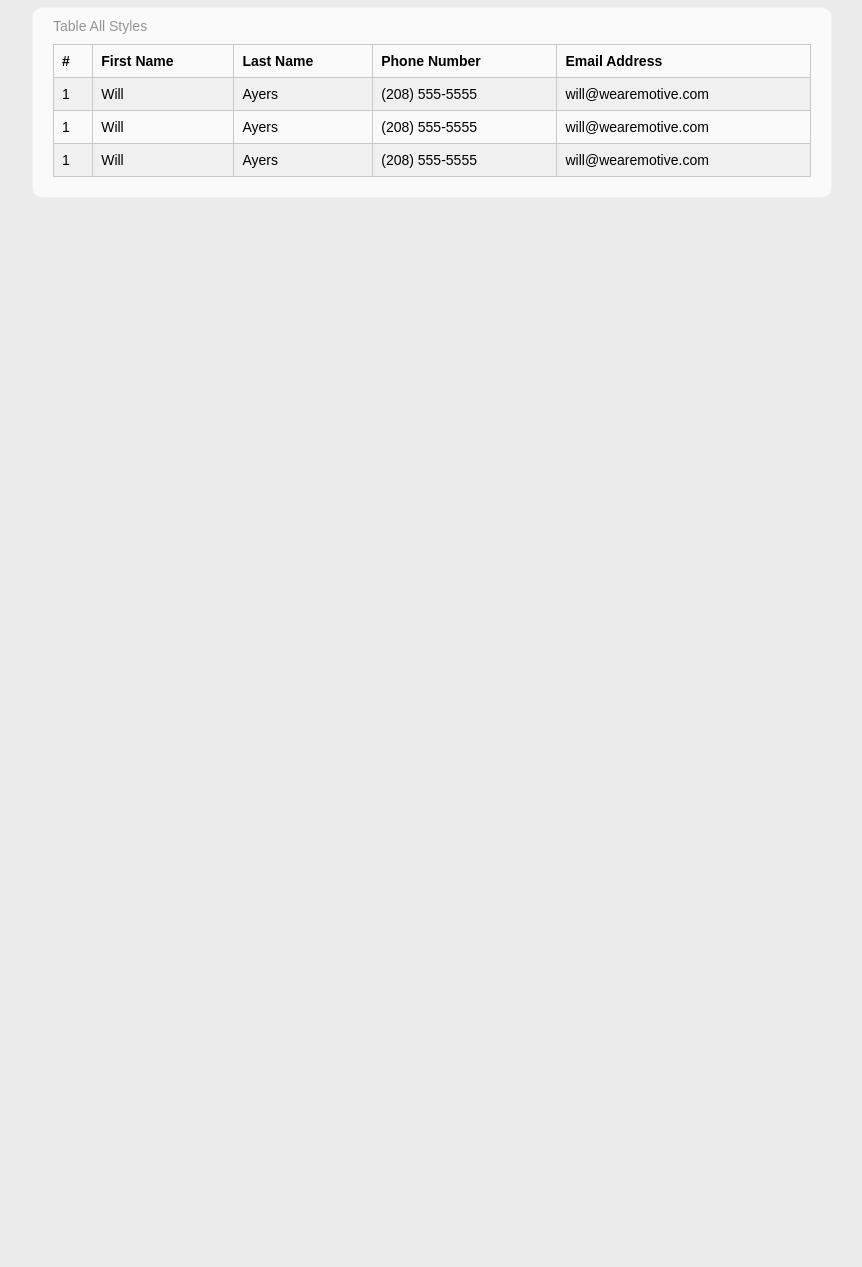
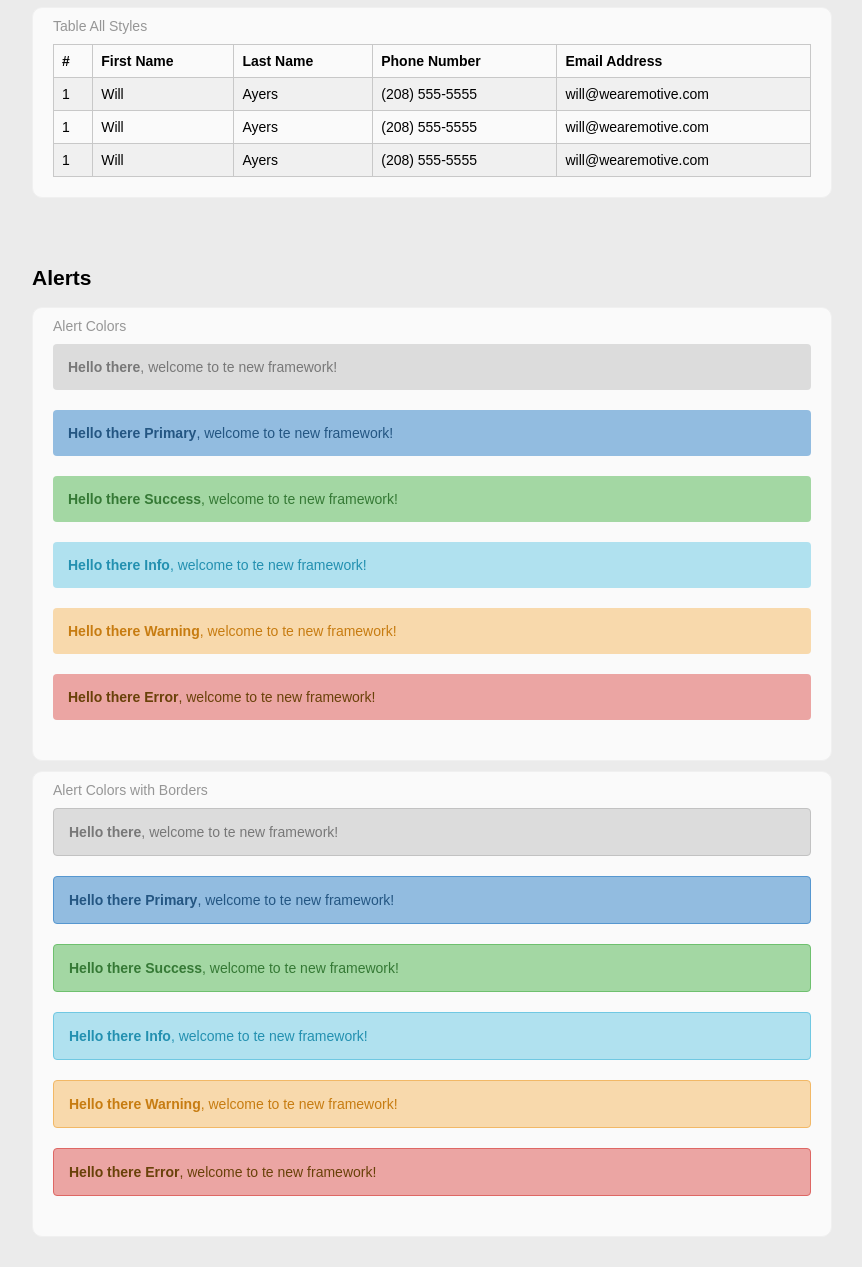
Before and after one commit to motive-media/cobalt-css, a website: page demos/index.html in a window 1280 px wide. Shown: the part 2272-3539 px from the top of the page, without its empty margins (208-1070 px from the left). Before the commit the page ends 2500 px from the top, so only its background shows below. Drawn offline with Linux system fonts and the light colour scheme.

Commit message:
Added alerts.

```diff
--- a/Gruntfile.js
+++ b/Gruntfile.js
@@ -23,7 +23,7 @@ module.exports = function (grunt) {
 
         watch: {
             build: {
-                files: ["cobalt.build.less", "cobalt.less", "less/**/*.less"],
+                files: ["cobalt.*.less", "cobalt.less", "less/**/*.less"],
                 tasks: ["less"]
             }
         }
--- a/cobalt.less
+++ b/cobalt.less
@@ -4,3 +4,4 @@
 @import "less/buttons";
 @import "less/highlight";
 @import "less/tables";
+@import "less/alerts";
--- a/cobalt.vars.less
+++ b/cobalt.vars.less
@@ -3,3 +3,23 @@
 @info_color: #5bc0de;
 @warning_color: #f0ad4e;
 @error_color: #d9534f;
+
+
+// Alerts
+@alert_color: rgb(245, 245, 245);
+@alert_text_color: rgb(120, 120, 120);
+
+@alert_primary_color: lighten(@primary_color, 20%);
+@alert_primary_text_color: darken(@primary_color, 20%);
+
+@alert_success_color: lighten(@success_color, 20%);
+@alert_success_text_color: darken(@success_color, 20%);
+
+@alert_info_color: lighten(@info_color, 20%);
+@alert_info_text_color: darken(@info_color, 20%);
+
+@alert_warning_color: lighten(@warning_color, 20%);
+@alert_warning_text_color: darken(@warning_color, 20%);
+
+@alert_error_color: lighten(@error_color, 20%);
+@alert_error_text_color: darken(@warning_color, 40%);
--- a/demos/index.html
+++ b/demos/index.html
@@ -437,5 +437,45 @@
             </section>
         </div>
     </article>
+
+    <article>
+        <header><h2>Alerts</h2></header>
+
+        <div class="example">
+            <header><h4>Alert Colors</h4></header>
+
+            <section>
+                <div class="alert"><strong>Hello there</strong>, welcome to te new framework!</div>
+
+                <div class="alert alert--primary"><strong>Hello there Primary</strong>, welcome to te new framework!</div>
+
+                <div class="alert alert--success"><strong>Hello there Success</strong>, welcome to te new framework!</div>
+
+                <div class="alert alert--info"><strong>Hello there Info</strong>, welcome to te new framework!</div>
+
+                <div class="alert alert--warning"><strong>Hello there Warning</strong>, welcome to te new framework!</div>
+
+                <div class="alert alert--error"><strong>Hello there Error</strong>, welcome to te new framework!</div>
+            </section>
+        </div>
+
+        <div class="example">
+            <header><h4>Alert Colors with Borders</h4></header>
+
+            <section>
+                <div class="alert alert--border"><strong>Hello there</strong>, welcome to te new framework!</div>
+
+                <div class="alert alert--border alert--primary"><strong>Hello there Primary</strong>, welcome to te new framework!</div>
+
+                <div class="alert alert--border alert--success"><strong>Hello there Success</strong>, welcome to te new framework!</div>
+
+                <div class="alert alert--border alert--info"><strong>Hello there Info</strong>, welcome to te new framework!</div>
+
+                <div class="alert alert--border alert--warning"><strong>Hello there Warning</strong>, welcome to te new framework!</div>
+
+                <div class="alert alert--border alert--error"><strong>Hello there Error</strong>, welcome to te new framework!</div>
+            </section>
+        </div>
+    </article>
 </body>
 </html>
--- /dev/null
+++ b/less/alerts.less
@@ -0,0 +1,57 @@
+.alert {
+    .border-radius(4px);
+
+    padding: 15px;
+    margin-bottom: 20px;
+    background-color: darken(@alert_color, 10%);
+    color: @alert_text_color;
+
+    &.alert--border {
+        border: 1px solid darken(@alert_color, 20%);
+    }
+
+    &.alert--primary {
+        background-color: @alert_primary_color;
+        color: @alert_primary_text_color;
+
+        &.alert--border {
+            border-color: darken(@alert_primary_color, 15%);
+        }
+    }
+
+    &.alert--success {
+        background-color: @alert_success_color;
+        color: @alert_success_text_color;
+
+        &.alert--border {
+            border-color: darken(@alert_success_color, 15%);
+        }
+    }
+
+    &.alert--info {
+        background-color: @alert_info_color;
+        color: @alert_info_text_color;
+
+        &.alert--border {
+            border-color: darken(@alert_info_color, 15%);
+        }
+    }
+
+    &.alert--warning {
+        background-color: @alert_warning_color;
+        color: @alert_warning_text_color;
+
+        &.alert--border {
+            border-color: darken(@alert_warning_color, 15%);
+        }
+    }
+
+    &.alert--error {
+        background-color: @alert_error_color;
+        color: @alert_error_text_color;
+
+        &.alert--border {
+            border-color: darken(@alert_error_color, 15%);
+        }
+    }
+}
```
Also changed, not shown: cobalt.css, cobalt.min.css.
